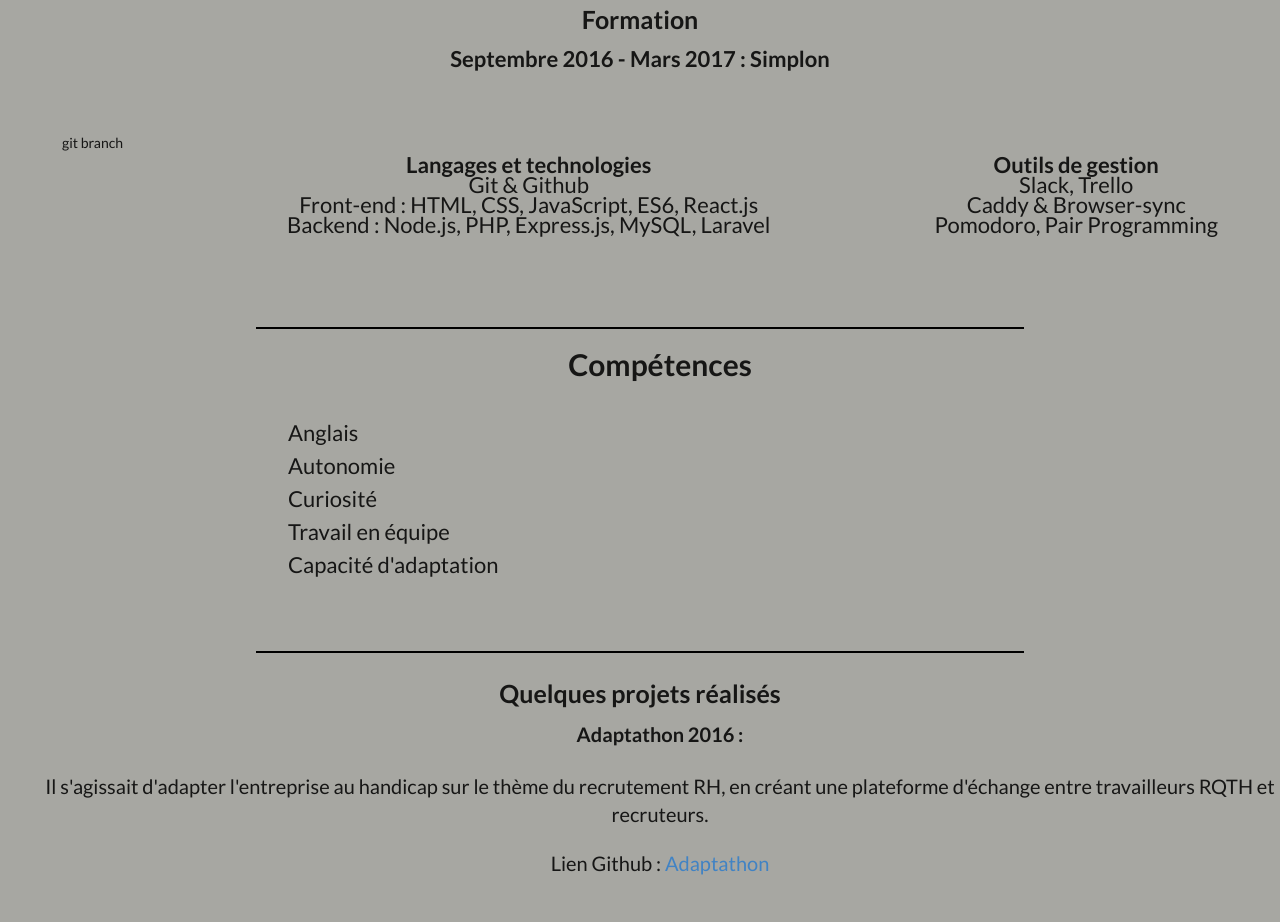
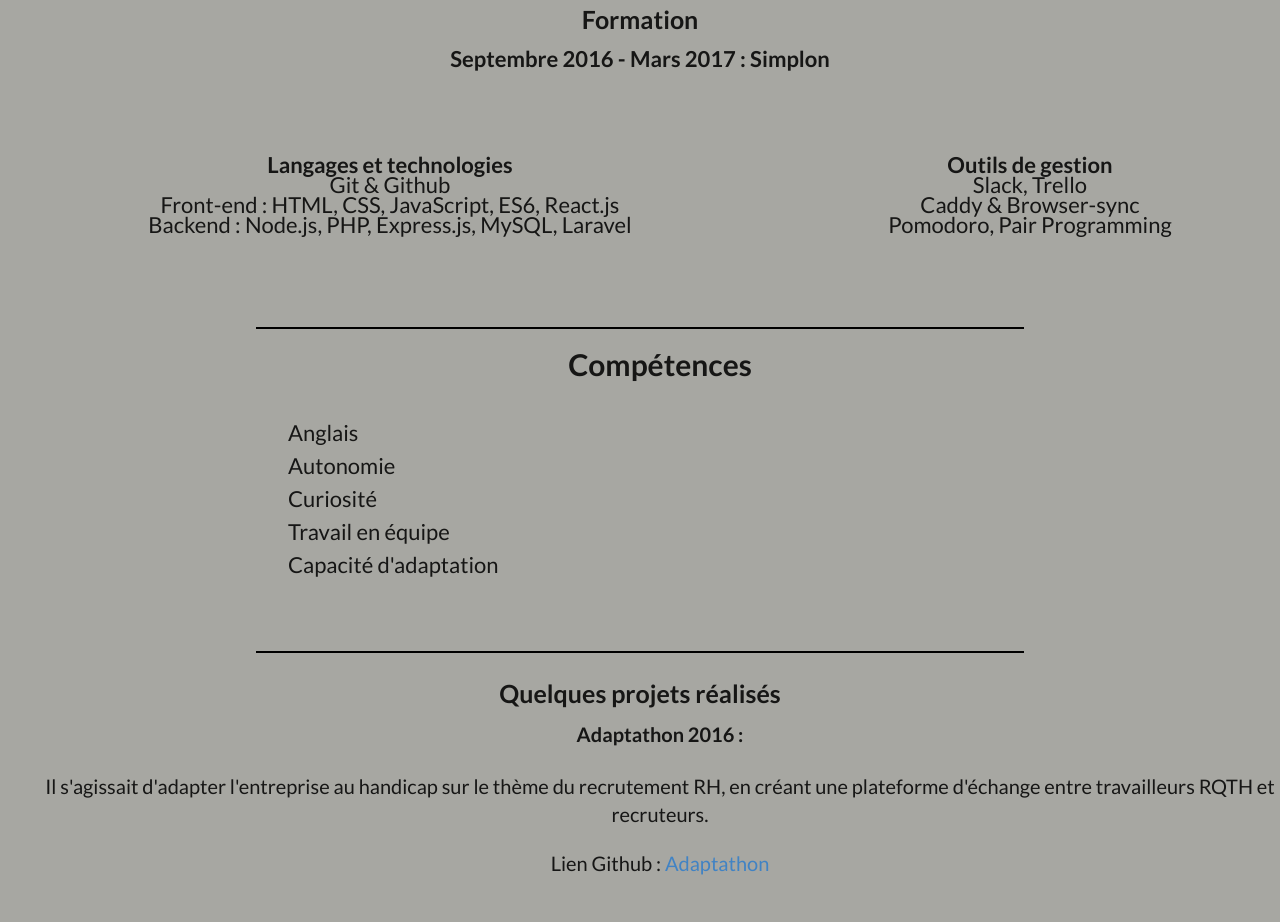
Before and after one commit to Nomilol/CV_v2, a website: page index.html in a window 1280 px wide. Shown: the part 978-1900 px from the top of the page. Drawn offline with nearby package versions, Linux system fonts and the light colour scheme.

Commit message:
Suppression du " git branch " gênant

```diff
--- a/index.html
+++ b/index.html
@@ -33,7 +33,7 @@
 		<div class="date">
 			Septembre 2016 - Mars 2017 : Simplon
 		</div>
-		<div class="skills">git branch
+		<div class="skills">
 				<ul>
 					<span>Langages et technologies</span>
 					<li>Git & Github</li>
```
